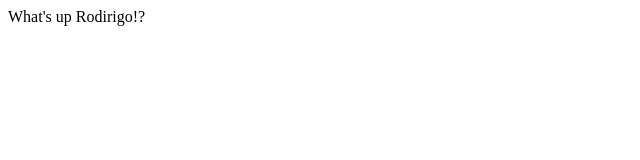
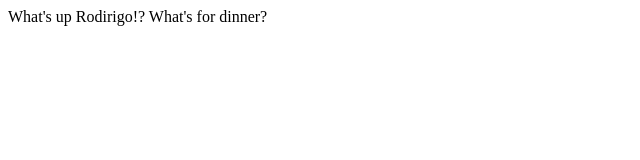
Before and after one commit to tylerbarabas/hello-world, a plain HTML site: page index.html in a window 1280 px wide. Shown: the whole page, without its empty margins (0-640 px from the left). Drawn offline with Linux system fonts and the light colour scheme.

Commit message:
changed something

```diff
--- a/index.html
+++ b/index.html
@@ -4,5 +4,8 @@
 </head>
 <body>
   What's up Rodirigo!?
+
+
+  What's for dinner?
 </body>
 </html>
```
